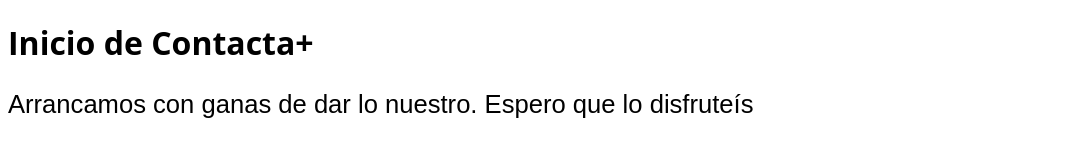
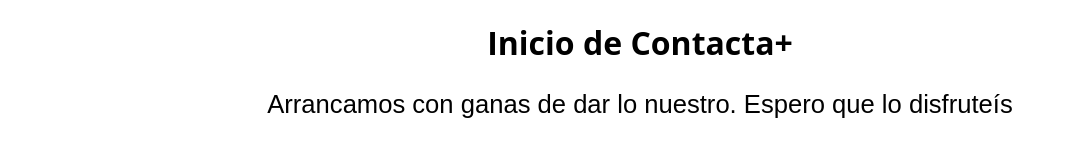
Before and after one commit to ultradotnet/contacta-plus, a plain HTML site: page blog.html in a window 1280 px wide. Shown: the whole page, without its empty margins (0-1067 px from the left). Drawn offline with Linux system fonts and the light colour scheme.

Commit message:
Update blog.html

```diff
--- a/blog.html
+++ b/blog.html
@@ -9,5 +9,5 @@
     font-size: 1.6em;
   }
 </style>
-<h1>Inicio de Contacta+</h1>
-<p>Arrancamos con ganas de dar lo nuestro. Espero que lo disfruteís</p>
+<center><h1>Inicio de Contacta+</h1>
+  <p>Arrancamos con ganas de dar lo nuestro. Espero que lo disfruteís</p></center>
```
